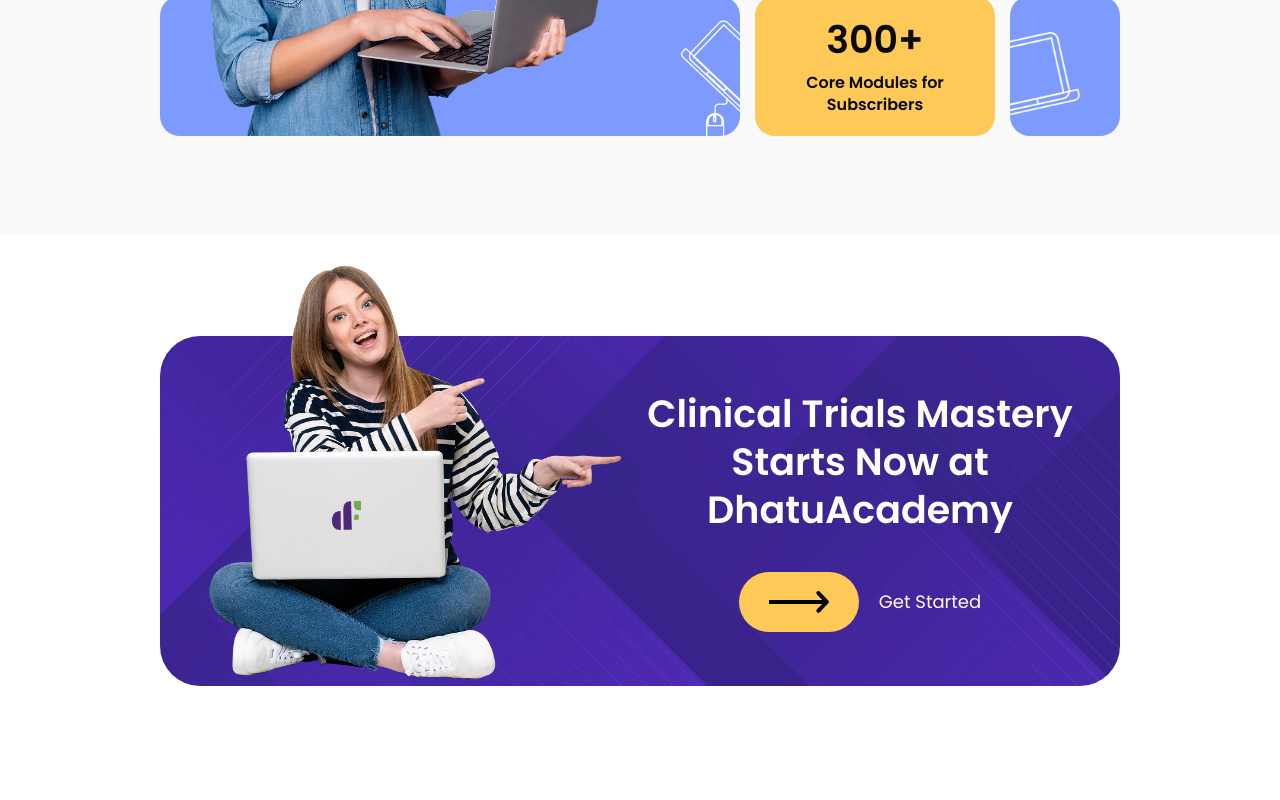
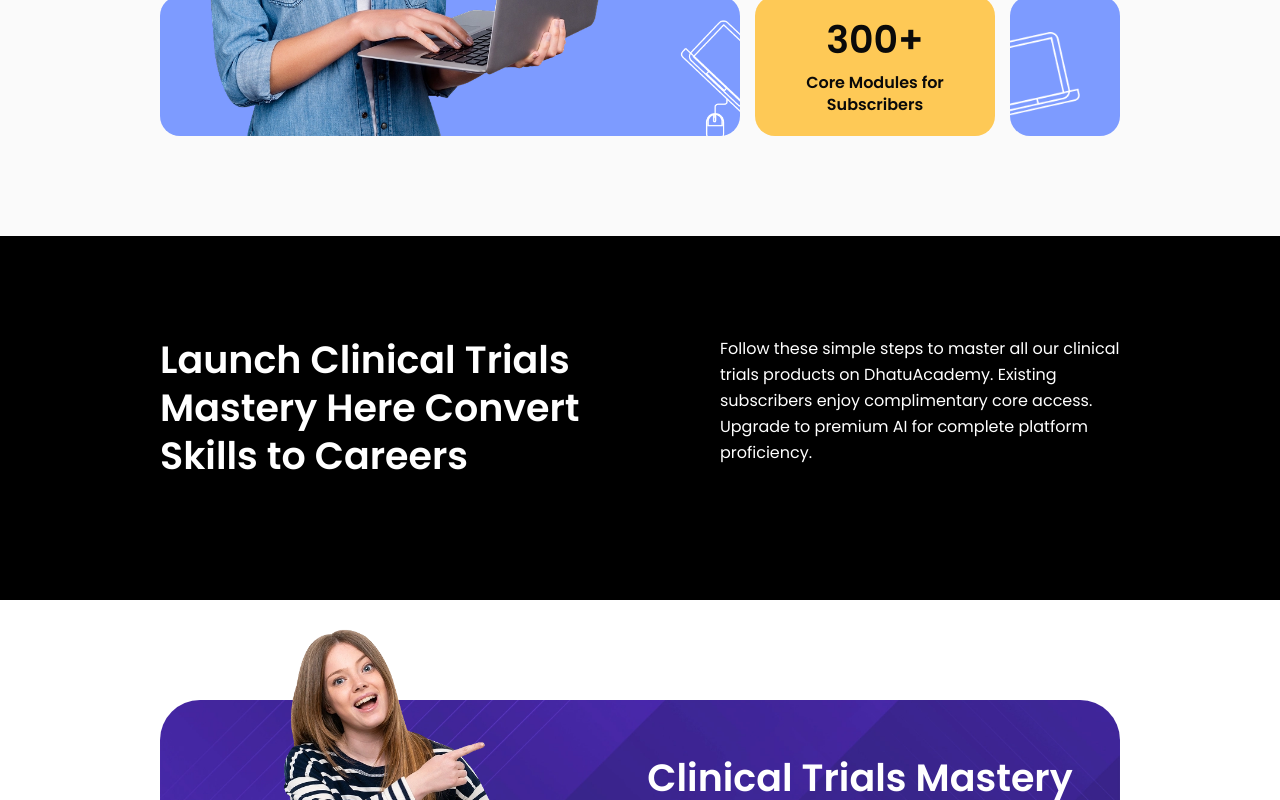
Before and after one commit to therareaniket/academy-website, a Next.js app: page / in a window 1280 px wide. Shown: the part 1210-2010 px from the top of the page. Built offline with nearby package versions, Linux system fonts and the light colour scheme.

Commit message:
ci 🔄: Statistics Section Completed With Responsive.

```diff
--- a/src/app/page.tsx
+++ b/src/app/page.tsx
@@ -2,6 +2,7 @@
 import Header from "@/components/Header";
 import HomeHero from "@/components/Homepage/HomeHero";
 import HomeStats from "@/components/Homepage/HomeStats";
+import HomeTraningSteps from "@/components/Homepage/HomeTraningSteps";
 import Head from "next/head";
 
 export default function Home() {
@@ -14,6 +15,8 @@
 
 				<HomeStats />
 
+				<HomeTraningSteps />
+
 				<CTA />
 			</main>
 		</>
--- a/src/assets/custom.css
+++ b/src/assets/custom.css
@@ -96,13 +96,15 @@
 .stats-step3 .blue-box { width: 993px;  background-color: var(--light-blue); position: relative; }
 .stats-step3 .blue-box-2 { width: 207px; background-color: var(--light-blue); position: relative; }
 .stats-step1, .stats-step2 { margin-bottom: 20px; }
-
 .stats-step1 .blue-box img { position: absolute; bottom: 0; right: 0; }
 .yellow-box .h2 { margin-bottom: 10px; }
-
 .stats-step2 .blue-box img { position: absolute; top: 0; right: 0; }
 .stats-step2 .blue-box img:nth-child(2) { top: auto; bottom: 0; }
 .stats-step2 .blue-box-2 img { position: absolute; left: 14px; bottom: 30px; }
-
 .stats-step3 .blue-box img { position: absolute; bottom: 0; right: 0; }
 .stats-step3 .blue-box-2 img { position: absolute; bottom: 35px; }
+
+.training-steps { background-color: var(--black); color: var(--white); }
+.steps-headings { display: flex; justify-content: space-between; }
+.steps-headings h2 { width: 752px; }
+.steps-headings .h6 { width: 705px; margin-bottom: 0; }
--- a/src/assets/responsive.css
+++ b/src/assets/responsive.css
@@ -47,6 +47,9 @@
 
     .stats-step3 .blue-box { width: 820px; }
     .stats-step3 .blue-box-2 { width: 170px; }
+
+    .steps-headings h2 { width: 650px; }
+    .steps-headings .h6 { width: 600px; }
 
 
 }
@@ -100,6 +103,9 @@
     .stats-step3 .blue-box { width: 730px; }
     .stats-step3 .blue-box-2 { width: 160px; }
     .stats-step3 .blue-box-2 img { width: 80px; bottom: 20px; }
+
+    .steps-headings h2 { width: 600px; }
+    .steps-headings .h6 { width: 520px; }
 }
 
 @media screen and (max-width: 1439px) {
@@ -137,6 +143,9 @@
     .stats-step3 .blue-box { width: 660px; }
     .stats-step3 .blue-box-2 { width: 100px; }
     .stats-step3 .blue-box-2 img { width: 70px; }
+
+    .steps-headings h2 { width: 550px; }
+    .steps-headings .h6 { width: 450px; }
 }
 
 @media screen and (max-width: 1359px) {
@@ -172,12 +181,16 @@
     .stats-step3 .blue-box-2 { width: 110px; }
     .stats-step3 .blue-box img { width: 60px; }
 
+    .steps-headings h2 { width: 480px; }
+    .steps-headings .h6 { width: 400px; }
+
 }
 
 @media screen and (max-width: 1199px) {
     h1, .h1 { font-size: 42px; line-height: 50px; }
     h2, .h2 { font-size: 32px; line-height: 40px; }
     .container { max-width: calc(800px  + 36px); }
+    .section { padding: 80px 0; }
 
     .home-hero { height: 550px; }
     .site-hero-cube { width: 520px; bottom: 40px; }
@@ -194,6 +207,21 @@
 
     .stats-headings { flex-direction: column; gap: 20px; }
     .stats-headings h2, .stats-headings .h6 { width: 70%; text-align: center; margin: 0 auto; }
+
+    .stats-wrapper > img { width: 380px; }
+    .stats-step1 .yellow-box, .stats-step2 .yellow-box, .stats-step3 .yellow-box { height: 120px; padding: 10px; }
+    .stats-step1 .blue-box { width: 350px; }
+    .stats-step2 .blue-box { width: 460px; }
+    .stats-step2 .blue-box-2 { width: 70px; }
+
+    .stats-step3 .blue-box-2 { display: none; }
+    .stats-step3 .blue-box { width: 545px; }
+    .stats-step2 .blue-box-2 img { width: 40px; }
+
+    .steps-headings { flex-direction: column; text-align: center; }
+    .steps-headings h2 { width: 70%; margin: 0 auto; margin-bottom: 20px; }
+    .steps-headings .h6 { width: 70%; margin: 0 auto; }
+
 }
 
 @media screen and (max-width: 1023px) {}
@@ -233,6 +261,18 @@
 
     .stats-headings { gap: 16px; }
     .stats-headings h2 { width: 65%; }
+
+    .stats-wrapper { margin-top: 40px; }
+    .stats-step1 .yellow-box, .stats-step2 .yellow-box, .stats-step3 .yellow-box { width: 200px; }
+    .stats-step2 .blue-box-2 { display: none; }
+    .stats-wrapper > img { left: 15px; }
+
+    /* .stats-step1 .blue-box { width: 330px; } */
+    .stats-step1 .blue-box { width: 370px; }
+    .stats-step2 .blue-box { width: 440px; }
+    .stats-step3 .blue-box { width: 485px; }
+
+
 }
 
 @media screen and (max-width: 839px) {
@@ -249,6 +289,11 @@
     .cta-wrapper { padding: 20px; height: 260px; }
     .cta-female { width: 330px; left: 10px; }
 
+    .stats-step1 .blue-box, .stats-step2 .blue-box, .stats-step3 .blue-box { width: 425px; }
+    .stats-step2 .blue-box img:nth-child(2) { width: 60px; }
+    .stats-step3 .blue-box img { width: 50px; }
+
+    .steps-headings .h6 { width: 80%; }
 }
 
 @media screen and (max-width: 767px) {
@@ -268,6 +313,8 @@
     .cta-details { width: 270px; }
     .cta-female { width: 300px; }
 
+    .stats-step2 .blue-box img:nth-child(2) { display: none; }
+    .stats-step2 .blue-box img { width: 30px; }
 }
 
 @media screen and (max-width: 639px) {
@@ -295,6 +342,17 @@
     .cta-female { display: none; }
 
     .stats-headings .h6 { width: 90%; }
+    .stats-wrapper { display: flex; flex-direction: column-reverse; }
+    .stats-wrapper > img { position: relative; display: block; background-color: var(--light-blue); width: 80%; left: 0; padding: 40px 30px 0 30px; border-radius: 20px; margin: 0 auto; }
+    .stats-step1 .blue-box, .stats-step2 .blue-box, .stats-step3 .blue-box { display: none; }
+    .steps-wrapper { margin-top: 20px; }
+    .stats-step1, .stats-step2 { margin-bottom: 20px; }
+    .stats-step1 .yellow-box, .stats-step2 .yellow-box, .stats-step3 .yellow-box { width: 80%; margin: 0 auto; }
+
+    .steps-headings .h6 { width: 90%; }
+
+    .yellow-box .h2 { font-size: 30px; line-height: 38px; }
+
 }
 
 @media screen and (max-width: 575px) {
@@ -306,7 +364,7 @@
     .home-hero-cap { width: 70px; top: 100px; }
     .home-hero-bulb { width: 80px; top: 100px; left: 5px; }
     .arrow-link { width: 80px; height: 40px; border-radius: 30px; }
-    .get-started-btn { flex-direction: column; gap: 6px; bottom: 110px; right: 50%; transform: translateX(50%); }
+    .get-started-btn { flex-direction: column; gap: 6px; bottom: 100px; right: 50%; transform: translateX(50%); }
     .get-started-cta { flex-direction: column; gap: 6px; }
     .arrow-link img { width: 40px; }
     .site-hero-cube { bottom: 120px; width: 370px; }
@@ -329,6 +387,17 @@
     .stats-headings h2, .stats-headings .h6 { text-align: left; }
     .cta-details { text-align: left; }
     .get-started-cta { align-items: flex-end; }
+    .hero-details h1 { mix-blend-mode: 20px; }
+    .get-started-btn { bottom: 80px; }
+
+    .stats-headings h2, .stats-headings .h6 { width: 100%; }
+    .stats-wrapper { margin-top: 30px; }
+
+    .stats-wrapper > img { padding: 30px 30px 0 30px; }
+    .stats-step1 .yellow-box, .stats-step2 .yellow-box, .stats-step3 .yellow-box { width: 100%; height: 100px; }
+
+    .steps-headings h2, .steps-headings .h6 { width: 95%; text-align: left; }
+
 }
 
 @media screen and (max-width: 400px) {
@@ -360,6 +429,7 @@
     .site-radius-40 { border-radius: 20px; }
     .stats-headings { gap: 14px; }
 
+    .stats-wrapper > img { width: 100%; }
 }
 
 @media screen and (max-width: 374px) {}
--- /dev/null
+++ b/src/components/Homepage/HomeTraningSteps.tsx
@@ -0,0 +1,15 @@
+export default function HomeTraningSteps() {
+    return (
+        <>
+            <section className="section training-steps">
+                <div className="container">
+                    <div className="steps-headings">
+                        <h2>Launch Clinical Trials Mastery Here Convert Skills to Careers</h2>
+
+                        <p className="h6">Follow these simple steps to master all our clinical trials products on DhatuAcademy. Existing subscribers enjoy complimentary core access. Upgrade to premium AI for complete platform proficiency.</p>
+                    </div>
+                </div>
+            </section>
+        </>
+    );
+}
```
Also changed, not shown: src/components/Homepage/HomeStats.tsx (+2 -0 lines).
